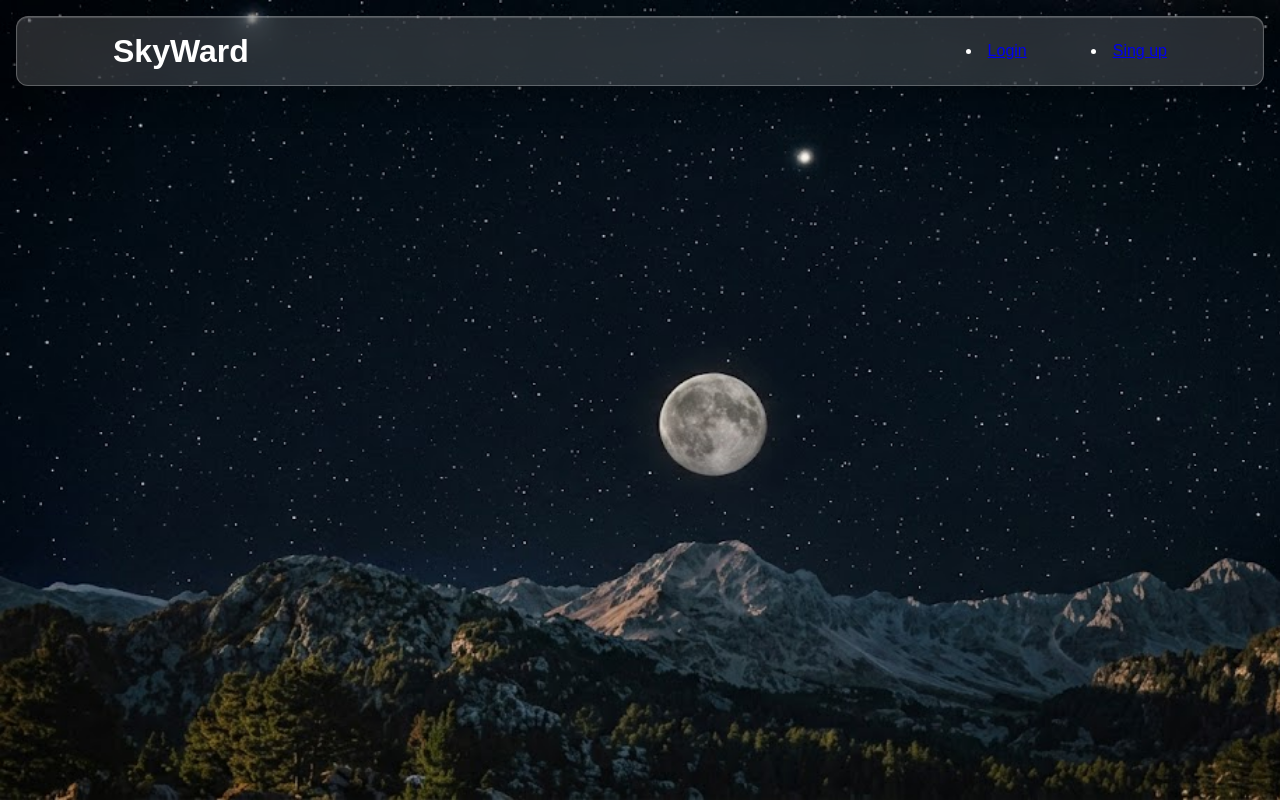
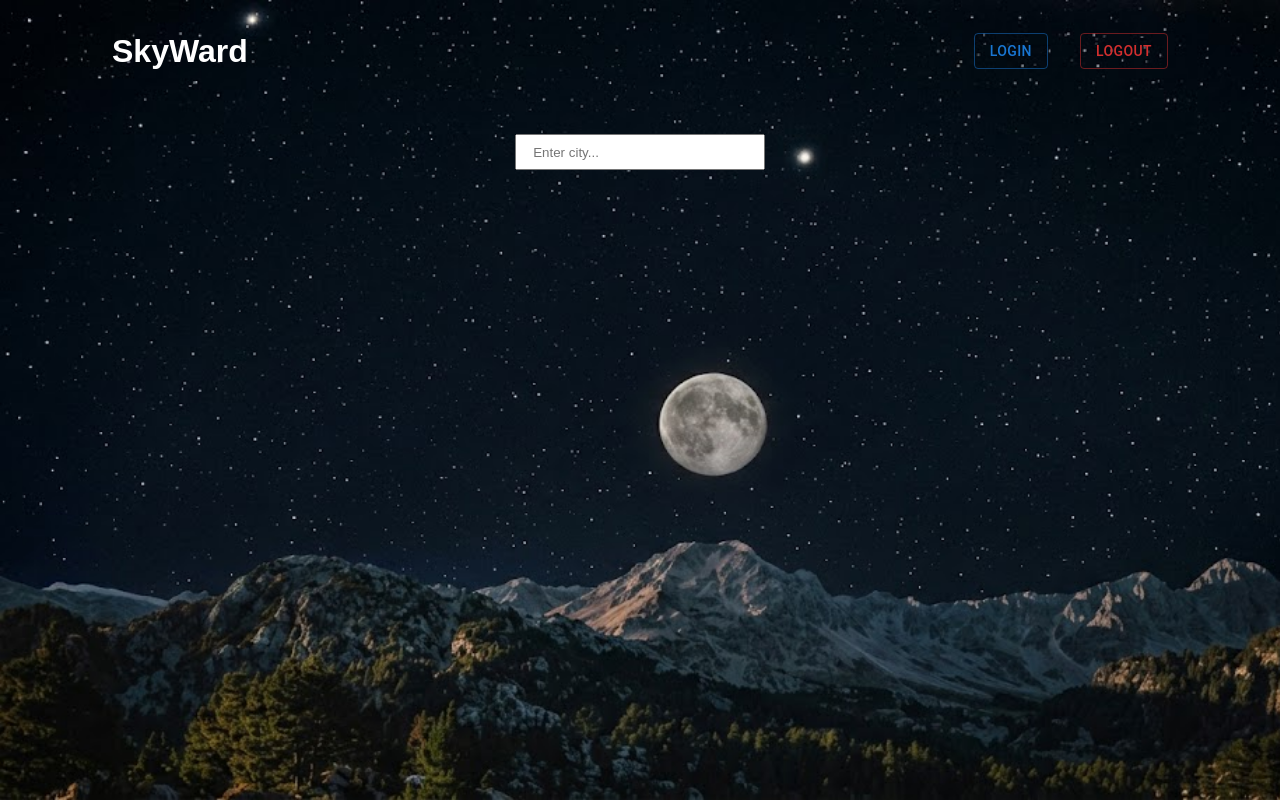
Before and after one commit to rohit-chauhan007/React-JS, a React (Vite) app in the folder WEATHER/: page / in a window 1280 px wide. Built offline with nearby package versions, Linux system fonts and the light colour scheme.

Commit message:
Search bar add

```diff
--- a/WEATHER/package.json
+++ b/WEATHER/package.json
@@ -10,6 +10,10 @@
     "preview": "vite preview"
   },
   "dependencies": {
+    "@emotion/react": "^11.14.0",
+    "@emotion/styled": "^11.14.1",
+    "@mui/icons-material": "^9.4.0",
+    "@mui/material": "^9.4.0",
     "react": "^19.2.8",
     "react-dom": "^19.2.8"
   },
--- a/WEATHER/src/Navbar.css
+++ b/WEATHER/src/Navbar.css
@@ -6,7 +6,7 @@
     display: flex;
     align-items: center;
     justify-content: space-between;
-    background: rgba(255, 255, 255, 0.15);
+    /* background: rgba(255, 255, 255, 0.15);
     backdrop-filter: blur(15px);
     -webkit-backdrop-filter: blur(15px);
 
@@ -14,10 +14,10 @@
       box-shadow:
         0 8px 32px rgba(0, 0, 0, 0.25),
         inset 0 1px 1px rgba(255, 255, 255, 0.2);
-    border-radius: 12px;
+    border-radius: 12px; */
 
 }
 .navigation{
     display: flex;
-    gap: 4rem;
+    gap: 2rem;
 }
--- a/WEATHER/src/Navbar.jsx
+++ b/WEATHER/src/Navbar.jsx
@@ -1,11 +1,13 @@
 import "./Navbar.css"
+import Button from '@mui/material/Button';
 export default function Navbar(){
     return (
        <header className="navbar">
         <h1>SkyWard</h1>
         <nav className="navigation">
-            <li><a href="#">Login</a></li>
-             <li><a href="#">Sing up</a></li>
+            <Button variant="outlined">Login</Button>
+            <Button variant="outlined" color="error">Logout</Button>
+
         </nav>
        </header>
     )
--- /dev/null
+++ b/WEATHER/src/Searchbar.jsx
@@ -0,0 +1,9 @@
+import TextField from '@mui/material/TextField';
+import './Searchbar.css'
+export default function Searchbar(){
+    return(
+        <div className="searchbar">
+           <input className='input' type='text' placeholder='Enter city...'/>
+        </div>
+    )
+}
--- a/WEATHER/src/Weather.jsx
+++ b/WEATHER/src/Weather.jsx
@@ -1,9 +1,11 @@
 import './Weather.css'
 import Navbar from './Navbar'
+import Searchbar from './Searchbar'
 export default function Weather(){
      return(
         <div className="main">
             <Navbar />
+            <Searchbar />
         </div>
      )
 }
--- /dev/null
+++ b/WEATHER/src/searchbar.css
@@ -0,0 +1,13 @@
+.searchbar{
+    width: 100%;
+    height: auto;
+    margin-top: 3rem;
+    display: flex;
+    justify-content: center;
+    align-items:center;
+}
+.input{
+   min-width:20%;
+   height:30px;
+   padding:1rem;
+}
```
Also changed, not shown: 1 other file (tests, documents, lock files or other folders).
